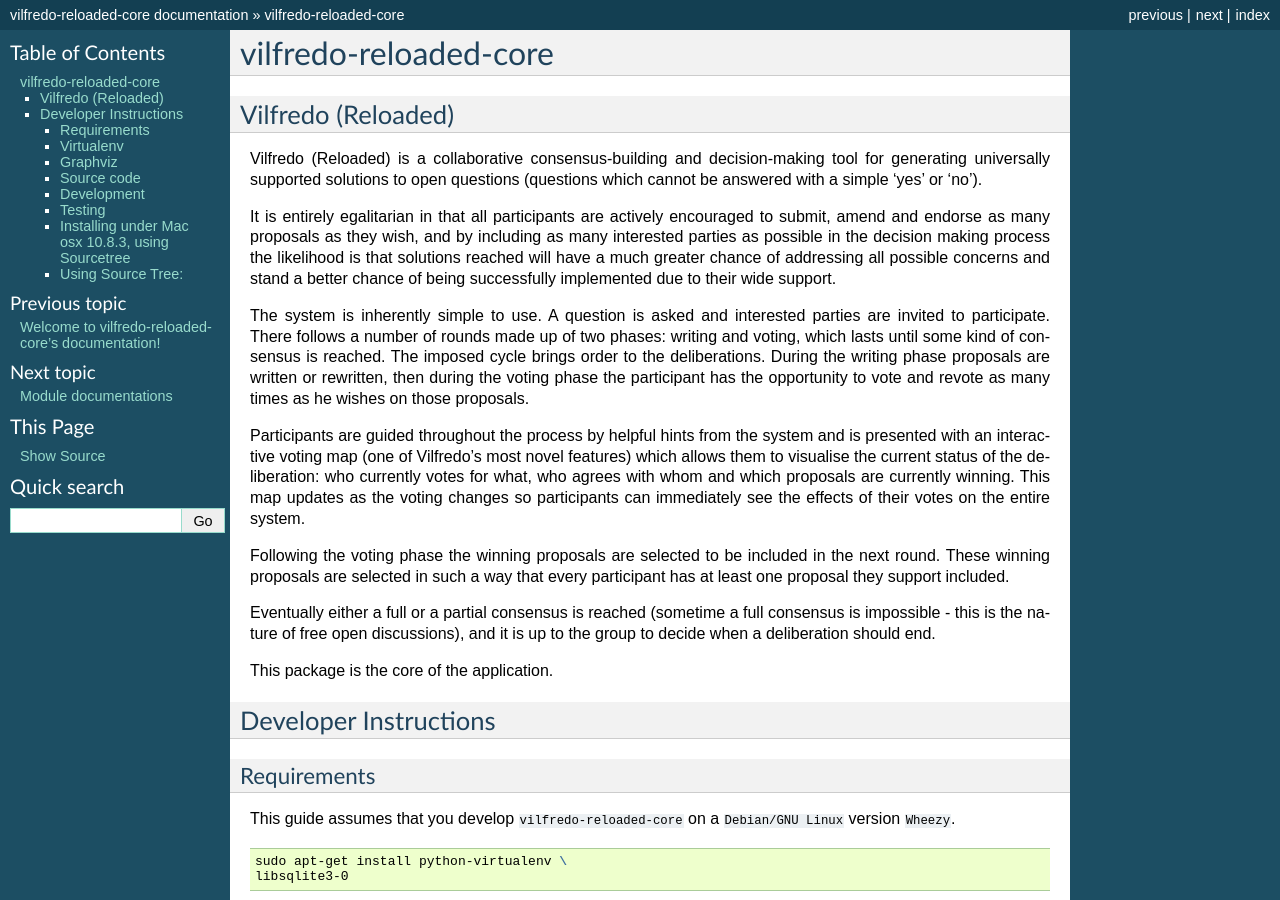
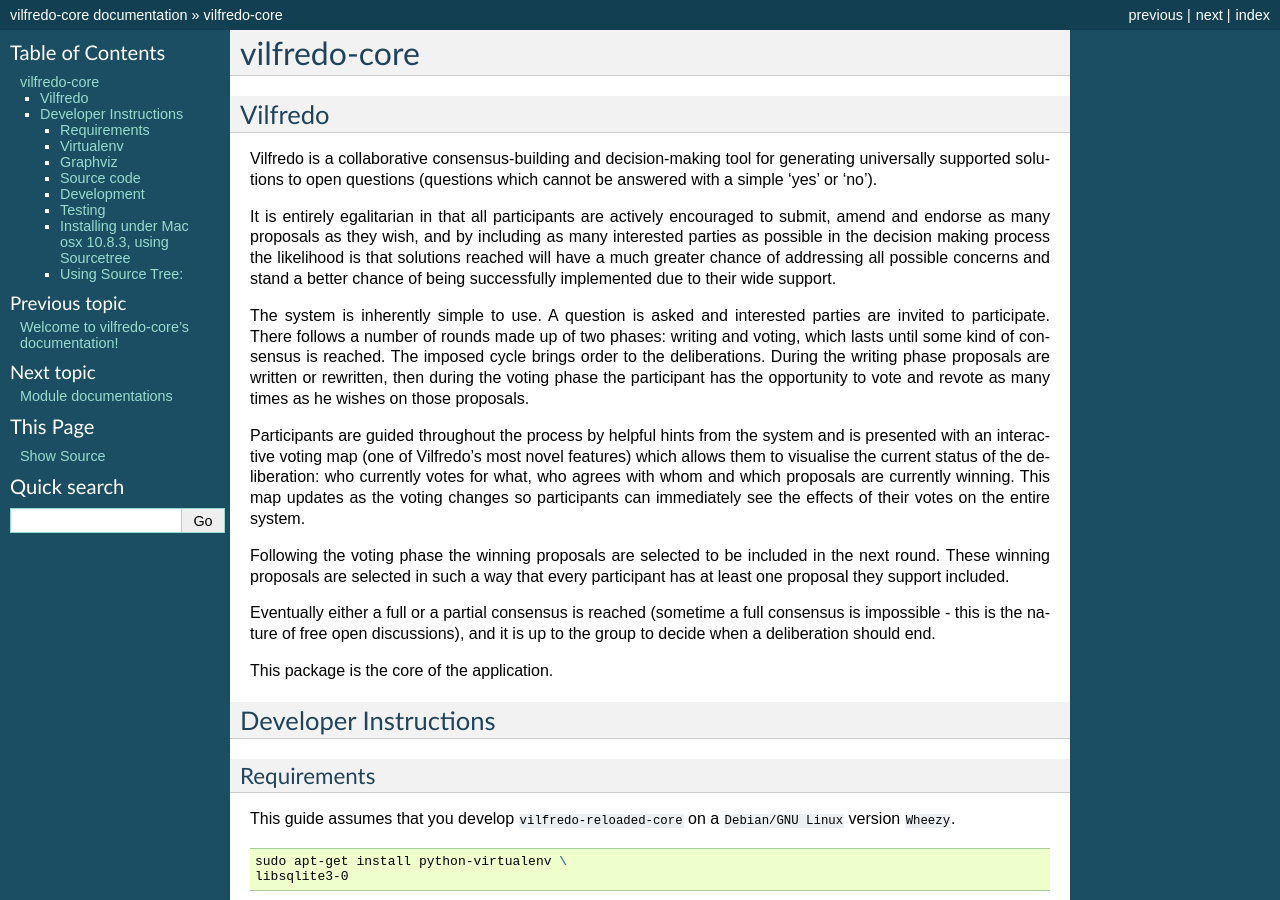
Before and after one commit to fairdemocracy/vilfredo-core, a Sphinx documentation site: the page built from docs/source/readme.rst, in a window 1280 px wide and 900 px high. Built offline with Sphinx 7.4.7, drawn with Linux system fonts in a browser that asks for light colours; pages that are not in the unit, such as notebooks, are missing from menus; some of the changed text lies outside the part shown.

Commit message:
Small updates to docs settings for new git repo.

```diff
--- a/docs/source/conf.py
+++ b/docs/source/conf.py
@@ -1,6 +1,6 @@
 # -*- coding: utf-8 -*-
 #
-# vilfredo-reloaded-core documentation build configuration file, created by
+# vilfredo-core documentation build configuration file, created by
 # sphinx-quickstart on Mon May 13 11:37:38 2013.
 #
 # This file is execfile()d with the current directory set to its containing dir.
@@ -40,8 +40,8 @@ source_suffix = '.rst'
 master_doc = 'index'
 
 # General information about the project.
-project = u'vilfredo-reloaded-core'
-copyright = u'2013, Daniele Pizzolli'
+project = u'vilfredo-core'
+copyright = u'2013, Pietro Speroni & Derek Paterson'
 
 # The version info for the project you're documenting, acts as replacement for
 # |version| and |release|, also used in various other places throughout the
@@ -53,7 +53,7 @@ version = '0.0.0.1'
 release = '0.0.0.1'
 
 import pkg_resources
-version = release = pkg_resources.get_distribution("VilfredoReloadedCore").version
+version = release = pkg_resources.get_distribution("VilfredoCore").version
 
 # The language for content autogenerated by Sphinx. Refer to documentation
 # for a list of supported languages.
@@ -170,7 +170,7 @@ html_static_path = ['_static']
 #html_file_suffix = None
 
 # Output file base name for HTML help builder.
-htmlhelp_basename = 'vilfredo-reloaded-coredoc'
+htmlhelp_basename = 'vilfredo-coredoc'
 
 
 # -- Options for LaTeX output --------------------------------------------------
@@ -190,8 +190,8 @@ latex_elements = {
 # Grouping the document tree into LaTeX files. List of tuples
 # (source start file, target name, title, author, documentclass [howto/manual]).
 latex_documents = [
-  ('index', 'vilfredo-reloaded-core.tex', u'vilfredo-reloaded-core Documentation',
-   u'Daniele Pizzolli', 'manual'),
+  ('index', 'vilfredo-core.tex', u'vilfredo-core Documentation',
+   u'Pietro Speroni \and Derek Paterson', 'manual'),
 ]
 
 # The name of an image file (relative to this directory) to place at the top of
@@ -220,8 +220,8 @@ latex_documents = [
 # One entry per manual page. List of tuples
 # (source start file, name, description, authors, manual section).
 man_pages = [
-    ('index', 'vilfredo-reloaded-core', u'vilfredo-reloaded-core Documentation',
-     [u'Daniele Pizzolli'], 1)
+    ('index', 'vilfredo-core', u'vilfredo-core Documentation',
+     [u'Derek Paterson', u'Pietro Speroni'], 1)
 ]
 
 # If true, show URL addresses after external links.
@@ -234,8 +234,8 @@ man_pages = [
 # (source start file, target name, title, author,
 #  dir menu entry, description, category)
 texinfo_documents = [
-  ('index', 'vilfredo-reloaded-core', u'vilfredo-reloaded-core Documentation',
-   u'Daniele Pizzolli', 'vilfredo-reloaded-core', 'One line description of project.',
+  ('index', 'vilfredo-core', u'vilfredo-core Documentation',
+   u'Pietro Speroni @* Derek Paterson', 'vilfredo-core', 'One line description of project.',
    'Miscellaneous'),
 ]
 
--- a/docs/source/index.rst
+++ b/docs/source/index.rst
@@ -3,7 +3,7 @@
    You can adapt this file completely to your liking, but it should at least
    contain the root `toctree` directive.
 
-Welcome to vilfredo-reloaded-core's documentation!
+Welcome to vilfredo-core's documentation!
 ==================================================
 
 Contents:
--- a/docs/source/readme.rst
+++ b/docs/source/readme.rst
@@ -1,14 +1,14 @@
 .. -*- coding: utf-8 -*-
 
 ======================
-vilfredo-reloaded-core
+vilfredo-core
 ======================
 
-Vilfredo (Reloaded)
+Vilfredo
 ===================
 
 
-Vilfredo (Reloaded) is a collaborative consensus-building and decision-making tool for generating
+Vilfredo is a collaborative consensus-building and decision-making tool for generating
 universally supported solutions to open questions (questions which cannot be answered with
 a simple 'yes' or 'no').
 
```
